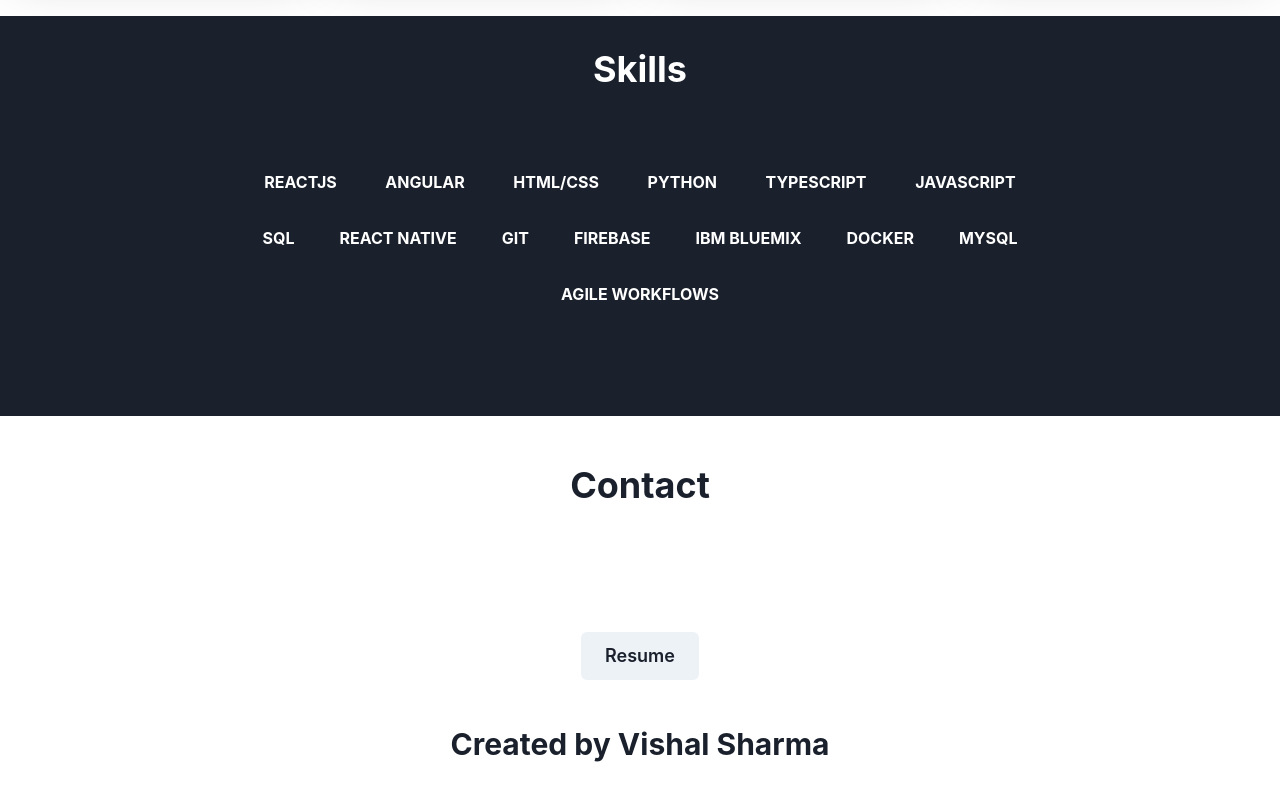
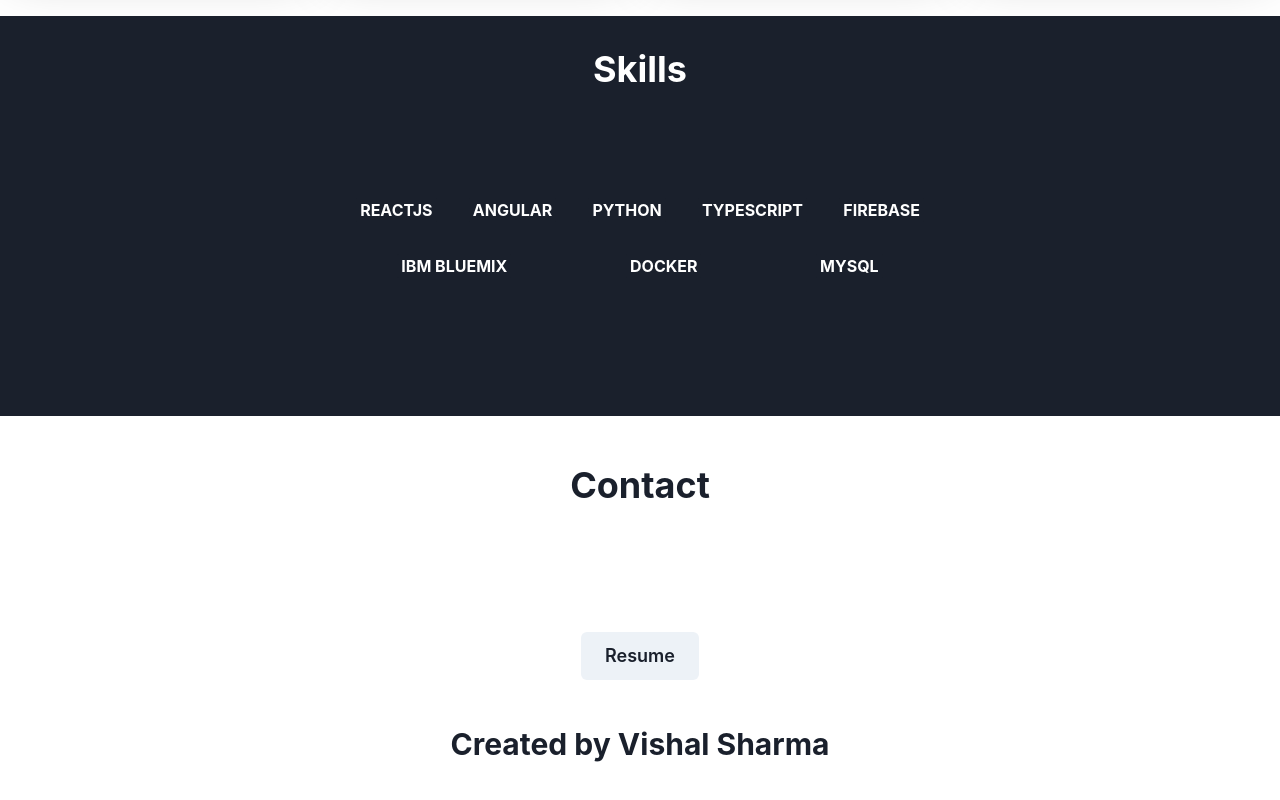
Before and after one commit to vishals9711/portfolio, a React (Create React App) app: page / in a window 1280 px wide. Shown: the part 1609-2409 px from the top of the page. Built offline with nearby package versions, Linux system fonts and the light colour scheme; some icons are missing.

Commit message:
skills reduced and package updated

```diff
--- a/package.json
+++ b/package.json
@@ -1,5 +1,5 @@
 {
-  "name": "my-app",
+  "name": "vishal-portfolio",
   "version": "0.1.0",
   "homepage": "http://vishals9711.github.io/portfolio",
   "private": true,
--- a/src/components/Skills/Skills.tsx
+++ b/src/components/Skills/Skills.tsx
@@ -27,7 +27,7 @@ const Skills = (): React.ReactElement => {
           Skills
         </Heading>
       </Box>
-      <Flex justifyContent="space-around" flexWrap="wrap" maxW="800px" m="auto">
+      <Flex justifyContent="space-around" flexWrap="wrap" maxW="600px" m="auto">
         {SKILLS_ARRAY.map((skill, index) => (
           <Badge
             fontSize="0.8em"
--- a/src/components/Skills/SkillsData.ts
+++ b/src/components/Skills/SkillsData.ts
@@ -1,16 +1,10 @@
 export const SKILLS_ARRAY: Array<string> = [
   'ReactJS',
   'Angular',
-  'HTML/CSS',
   'Python',
   'TypeScript',
-  'JavaScript',
-  'SQL',
-  'React Native',
-  'Git',
   'FireBase',
   'IBM Bluemix',
   'Docker',
   'MySQL',
-  'Agile Workflows',
 ];
```
